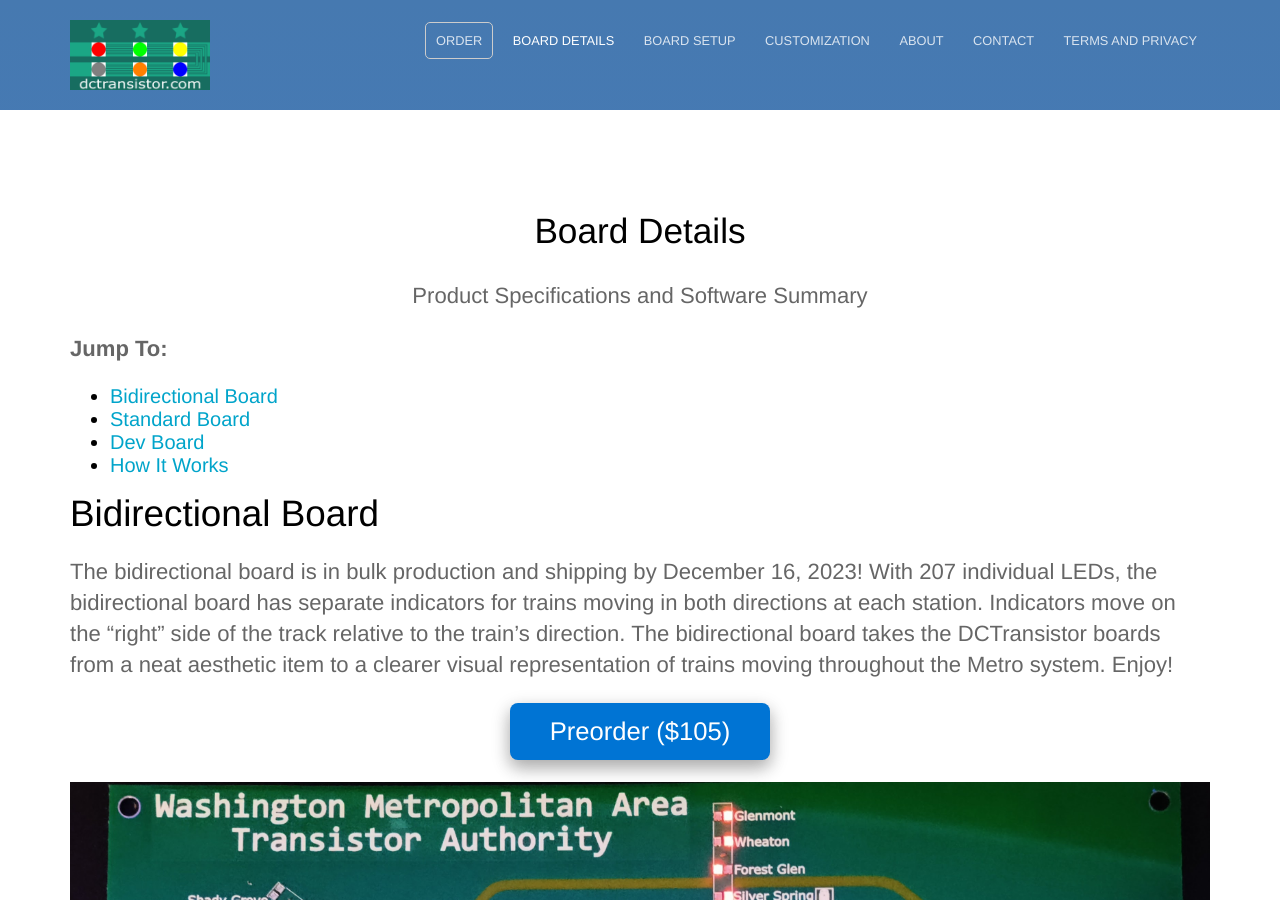
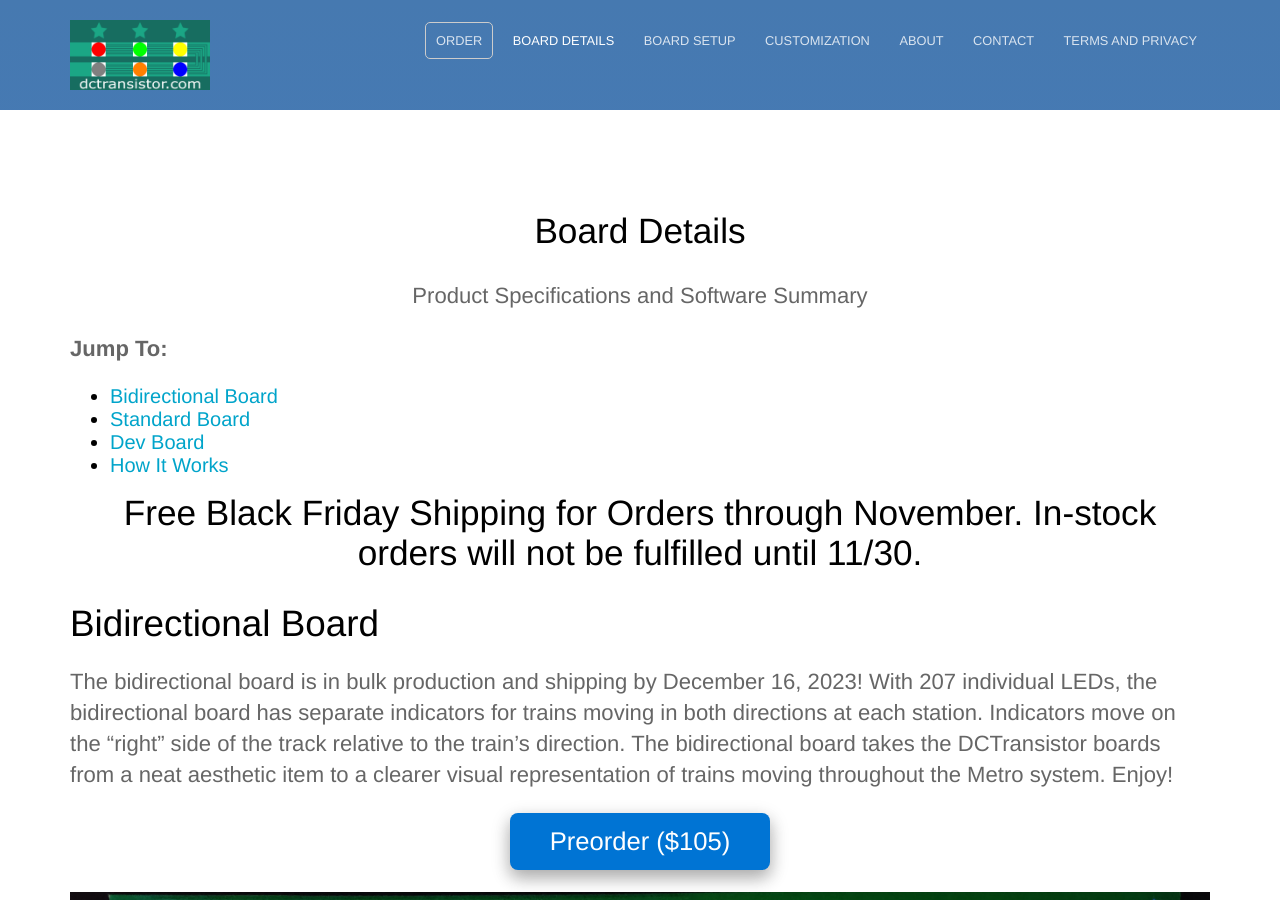
Before and after one commit to LArkema/dctransistor_website, a Jekyll site: the page built from board-info.md, in a window 1280 px wide and 900 px high. Built offline with Jekyll 4.4.1, drawn with Linux system fonts in a browser that asks for light colours.

Commit message:
Add fulfillment hold notice

```diff
--- a/board-info.md
+++ b/board-info.md
@@ -9,6 +9,8 @@
 * [Standard Board](#standard-board)
 * [Dev Board](#dev-board)
 * [How It Works](#how-it-works)
+
+## Free Black Friday Shipping for Orders through November. In-stock orders will not be fulfilled until 11/30.
 
 # Bidirectional Board
 
```
Also changed, not shown: order.md (+1 -1 lines).
